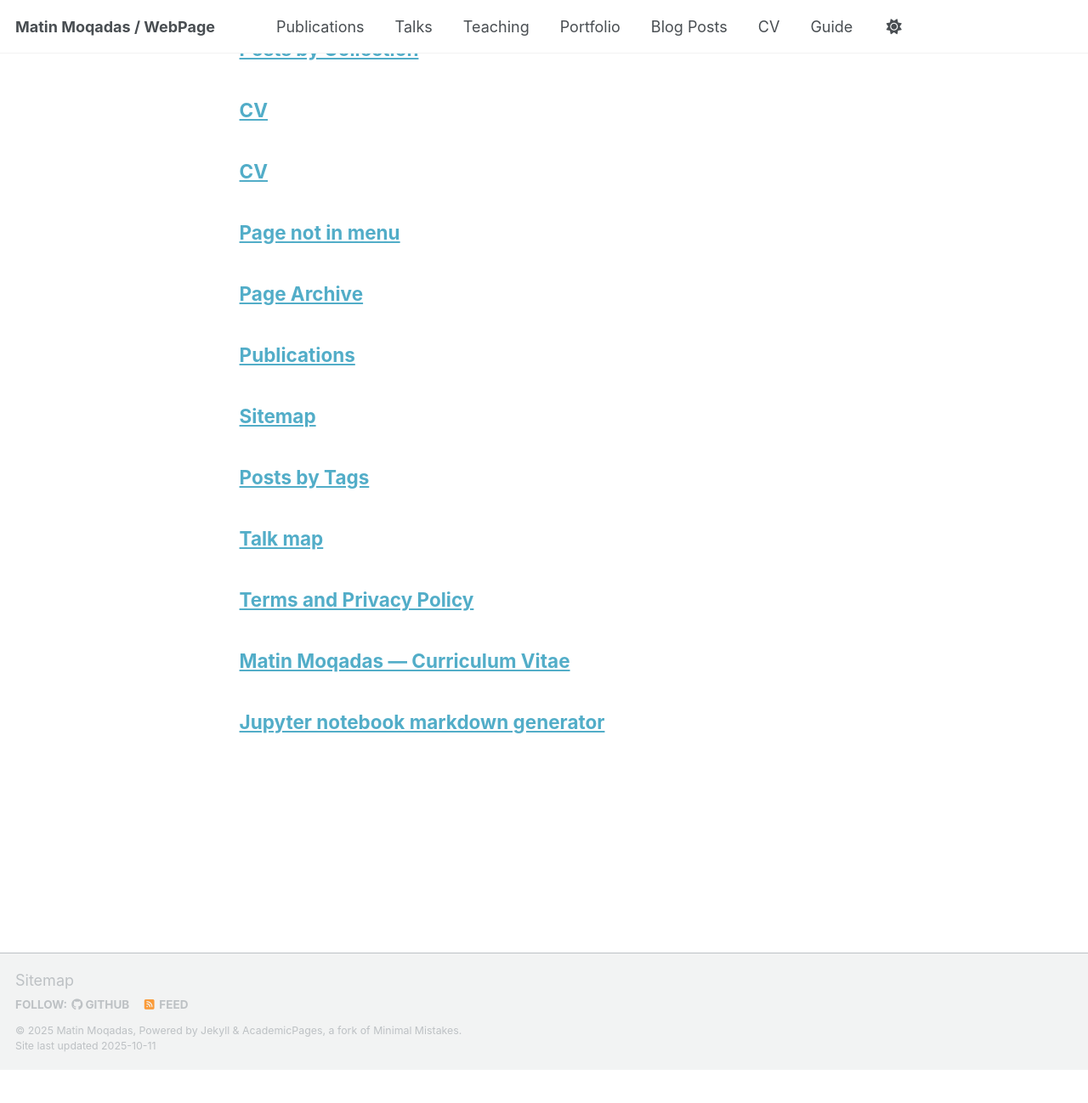
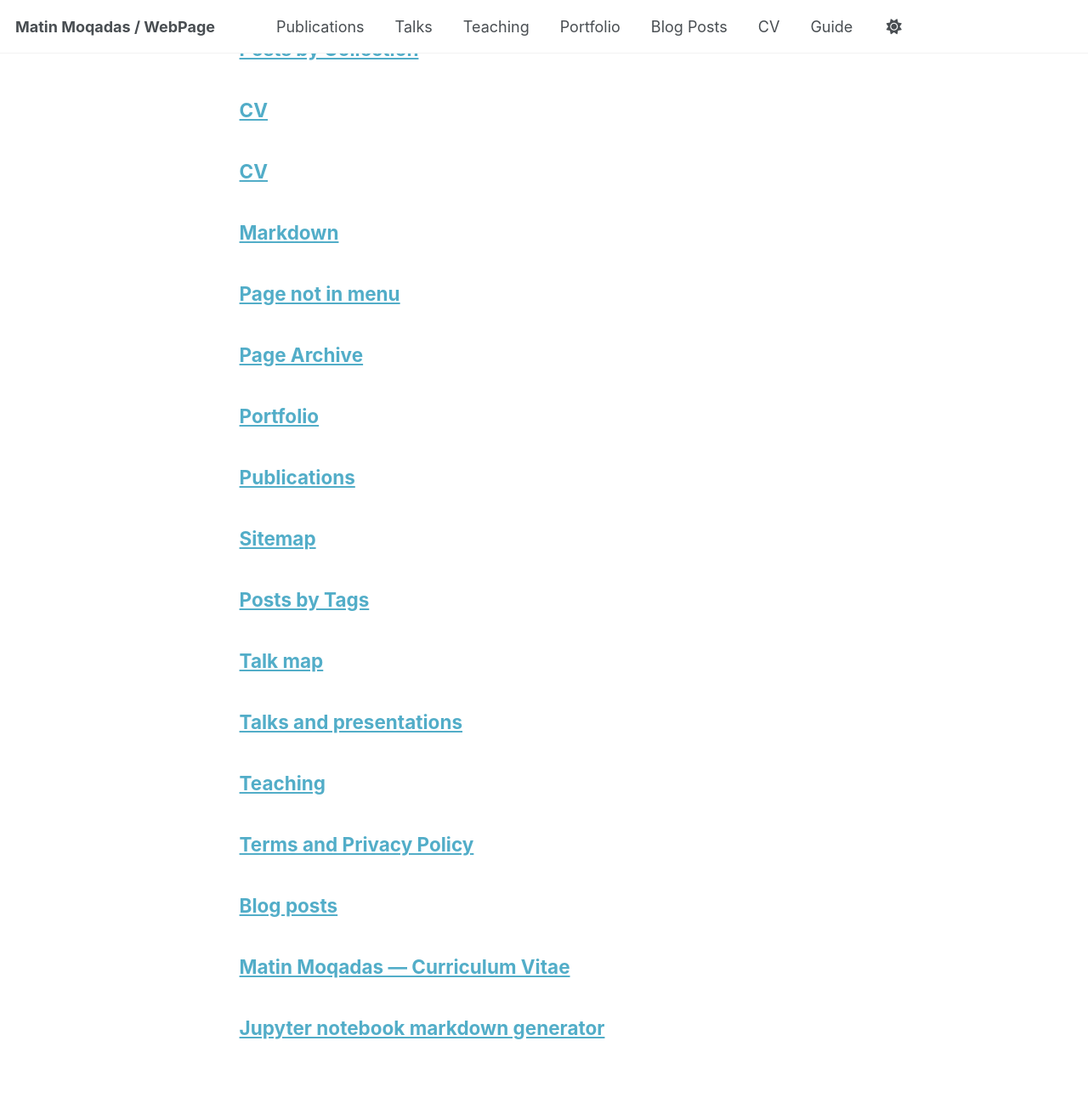
Before and after one commit to matinmoqadas/matinmoqadas.github.io, a Jekyll site: the page built from _pages/page-archive.html, in a window 1280 px wide and 1400 px high, scrolled down 344 px. Shown: the top 1298 px of the window at 85% size. Built offline with Jekyll 4.4.1, drawn with Linux system fonts in a browser that asks for light colours; a script that is not in the unit is left out; before the commit the page ends 1603 px from its top, so only the background shows below that.

```diff
--- a/_config.yml
+++ b/_config.yml
@@ -164,11 +164,11 @@ include:
 exclude:
   - "*.sublime-project"
   - "*.sublime-workspace"
-  - _pages/markdown.md
-  - _pages/portfolio.html
-  - _pages/talks.html
-  - _pages/teaching.html
-  - _pages/year-archive.html
+  # - _pages/markdown.md
+  # - _pages/portfolio.html
+  # - _pages/talks.html
+  # - _pages/teaching.html
+  # - _pages/year-archive.html
   - .asset-cache
   - .bundle
   - .github
```
